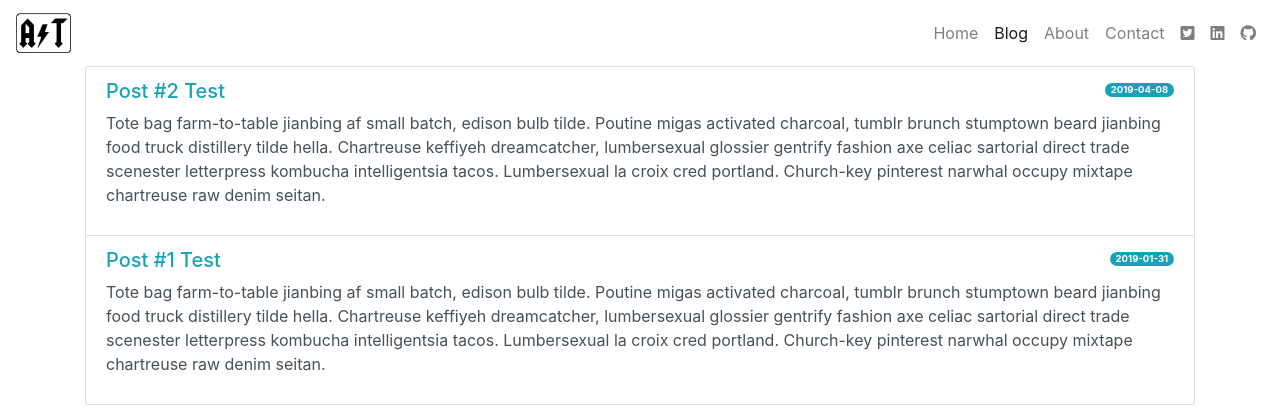
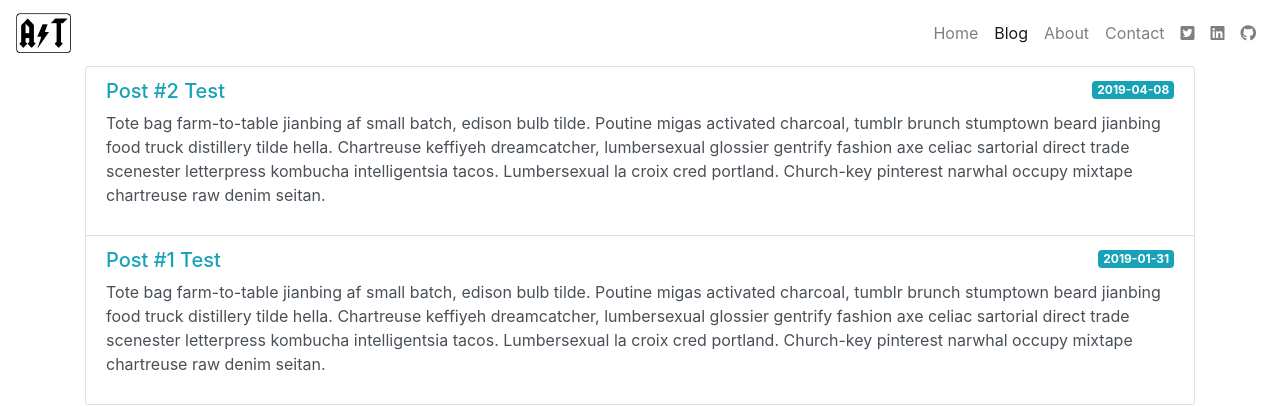
Before and after one commit to atramposch/website, a Jekyll site: the page built from blog/index.html, in a window 1280 px wide. Shown: the top 407 px of the page. Built offline with Jekyll 4.4.1, drawn with Linux system fonts in a browser that asks for light colours; nearby versions of some CDN libraries.

Commit message:
Modified Blog post date boxes to larger size

```diff
--- a/_layouts/post.html
+++ b/_layouts/post.html
@@ -1,6 +1,7 @@
 ---
 layout: default
 ---
+<a href="<i class="fas fa-arrow-left"> Back</i>
 <h1>{{ page.title }}</h1>
 <p class="meta">{{ page.date_2 }}</p>
 
--- a/blog/index.html
+++ b/blog/index.html
@@ -8,7 +8,7 @@ nav: Blog
 			<a href="{{ post.url }}" class="list-group-item list-group-item-action flex-column align-items-start">
 				<div class="d-flex w-100 justify-content-between">
 					<h5 class="mb-1 text-info">{{ post.title }}</h5>
-					<small><span class="badge badge-info badge-pill">{{ post.date_2 }}</span></small>
+					<h6><span class="badge badge-info">{{ post.date_2 }}</span></h6>
 				</div>
 				<p class="mb-1"> {{ post.excerpt }} </p>
 			</a>
```
